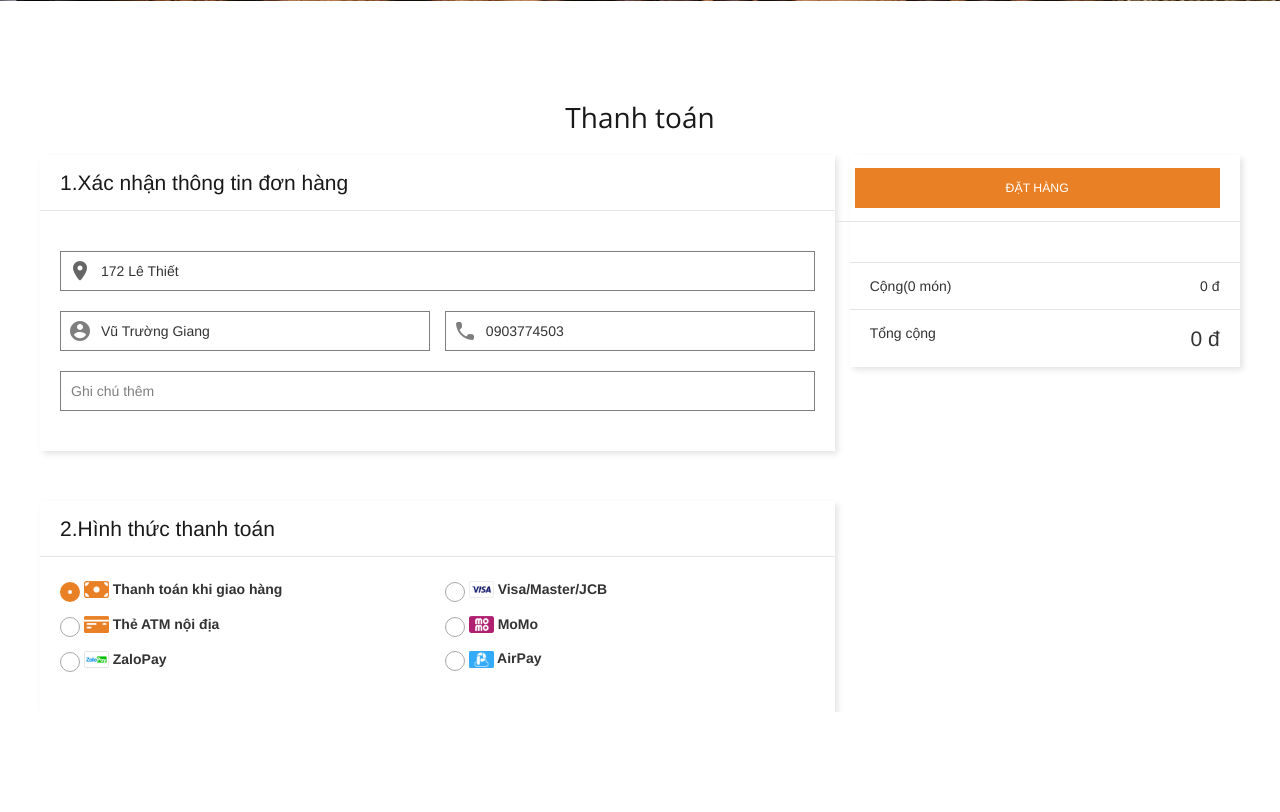
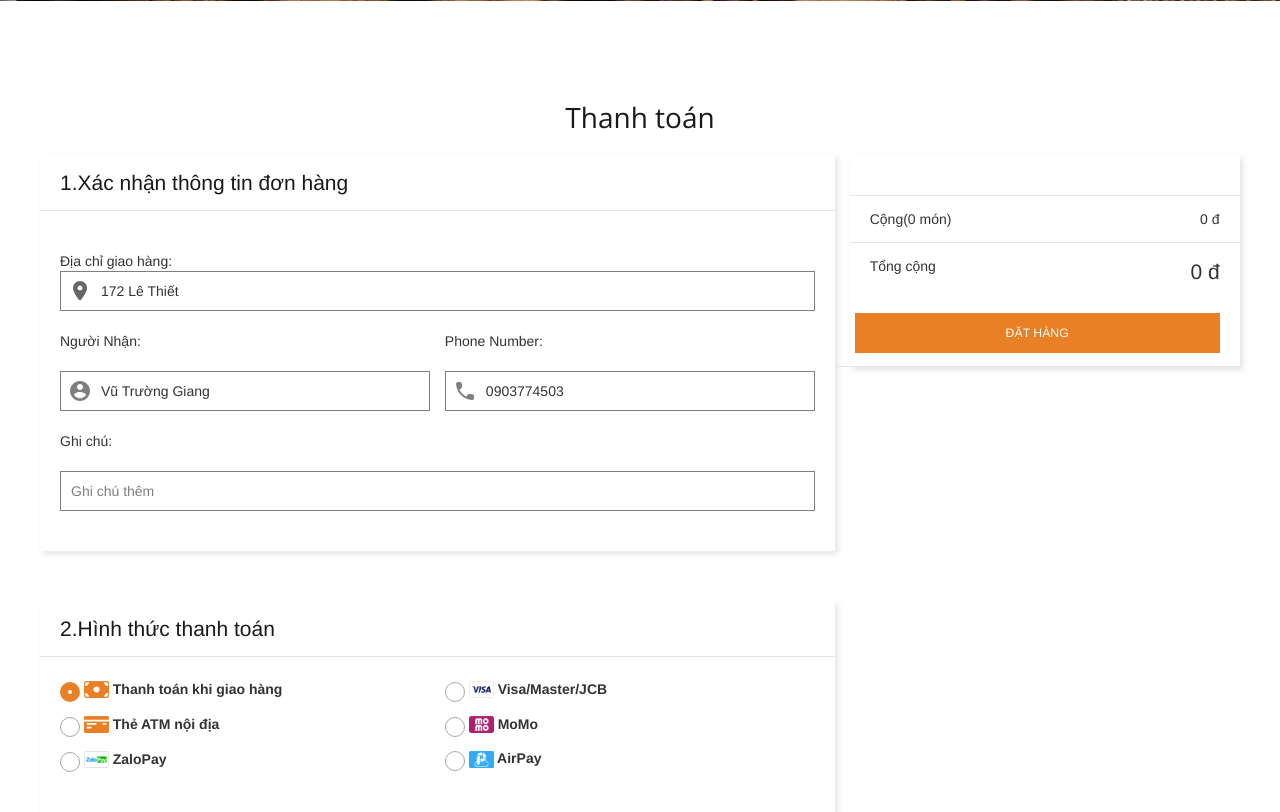
Before and after one commit to project-T8/Coffee-shop, a PHP site: page /payment.php in a window 1280 px wide. Shown: the part 799-1611 px from the top of the page. Before the commit the page ends 1511 px from the top, so only its background shows below. Run offline with PHP 8.4, Linux system fonts and the light colour scheme; a user stored in the database is signed in; data comes from the database, SQL or seed files in the repository.

Commit message:
Add files via upload

```diff
--- a/include/checkout.php
+++ b/include/checkout.php
@@ -36,6 +36,7 @@
 					<div class="uk-card-body ">
 						<div class="uk-grid-small uk-grid">
 							<div class="uk-width-1-1 uk-margin-top uk-grid-margin uk-first-column">
+								<span>Địa chỉ giao hàng:</span>
 								<div class="uk-inline uk-width-1-1 uk-visible@l">
 									<div class="logaddress">
 										<span class="uk-form-icon" style="color: rgb(112, 112, 112);">
@@ -46,9 +47,11 @@
 									</div>
 								</div>
 							</div>
+
 							<div class="uk-width-1-2@l uk-width-1-2@m uk-margin-top uk-grid-margin uk-first-column">
 								<div class="uk-inline uk-width-1-1">
-									<span class="uk-form-icon" style="color: rgb(112, 112, 112);">
+									<p>Người Nhận:</p>
+									<span class="uk-form-icon" style="color: rgb(112, 112, 112);top:40px">
 										<img src="img/user.png" />
 									</span>
 									<input placeholder="Người nhận" class="uk-input" value="<?php echo $lname.' '.$fname ; ?>" id="name"/>
@@ -56,7 +59,8 @@
 							</div>
 							<div class="uk-width-1-2@l uk-width-1-2@m uk-margin-top uk-grid-margin">
 								<div class="uk-inline uk-width-1-1">
-									<span class="uk-form-icon" style="color: rgb(112, 112, 112);">
+									<p>Phone Number:</p>
+									<span class="uk-form-icon" style="color: rgb(112, 112, 112); top:40px">
 										<img src="img/phone.png" />
 									</span>
 									<input placeholder="Số điện thoại" class="uk-input" value="<?php echo $phone; ?>" id="phone"/>
@@ -64,6 +68,7 @@
 							</div>
 							<div class="uk-width-1-1@l uk-width-1-1@m uk-margin-top uk-grid-margin uk-first-column">
 								<div class="uk-inline uk-width-1-1">
+									<p>Ghi chú:</p>
 									<input placeholder="Ghi chú thêm" class="uk-input" id="note"/>
 								</div>
 							</div>
@@ -138,11 +143,7 @@
 				<div id="detail_checkout">
 					<div>
 						<div id="container_sticky" class="uk-card uk-card-default uk-card-body uk-card-small uk-padding-remove" style="z-index: 0;">
-							<div class="uk-card-header uk-grid-small uk-grid">
-								<button class="tch-text-bold uk-button uk-button-primary uk-width-1-1 uk-padding-remove-left uk-padding-remove-right order" id="order">
-									Đặt hàng
-								</button>
-							</div>
+
 							<div>
 								<div>
 									<div class="uk-card-body" id="paymentDetail">
@@ -169,6 +170,11 @@
 										<span id="total_price2"> đ</span>
 									</div>
 								</div>
+							</div>
+							<div class="uk-card-header uk-grid-small uk-grid">
+								<button class="tch-text-bold uk-button uk-button-primary uk-width-1-1 uk-padding-remove-left uk-padding-remove-right order" id="order">
+									Đặt hàng
+								</button>
 							</div>
 						</div>
 					</div>
```
